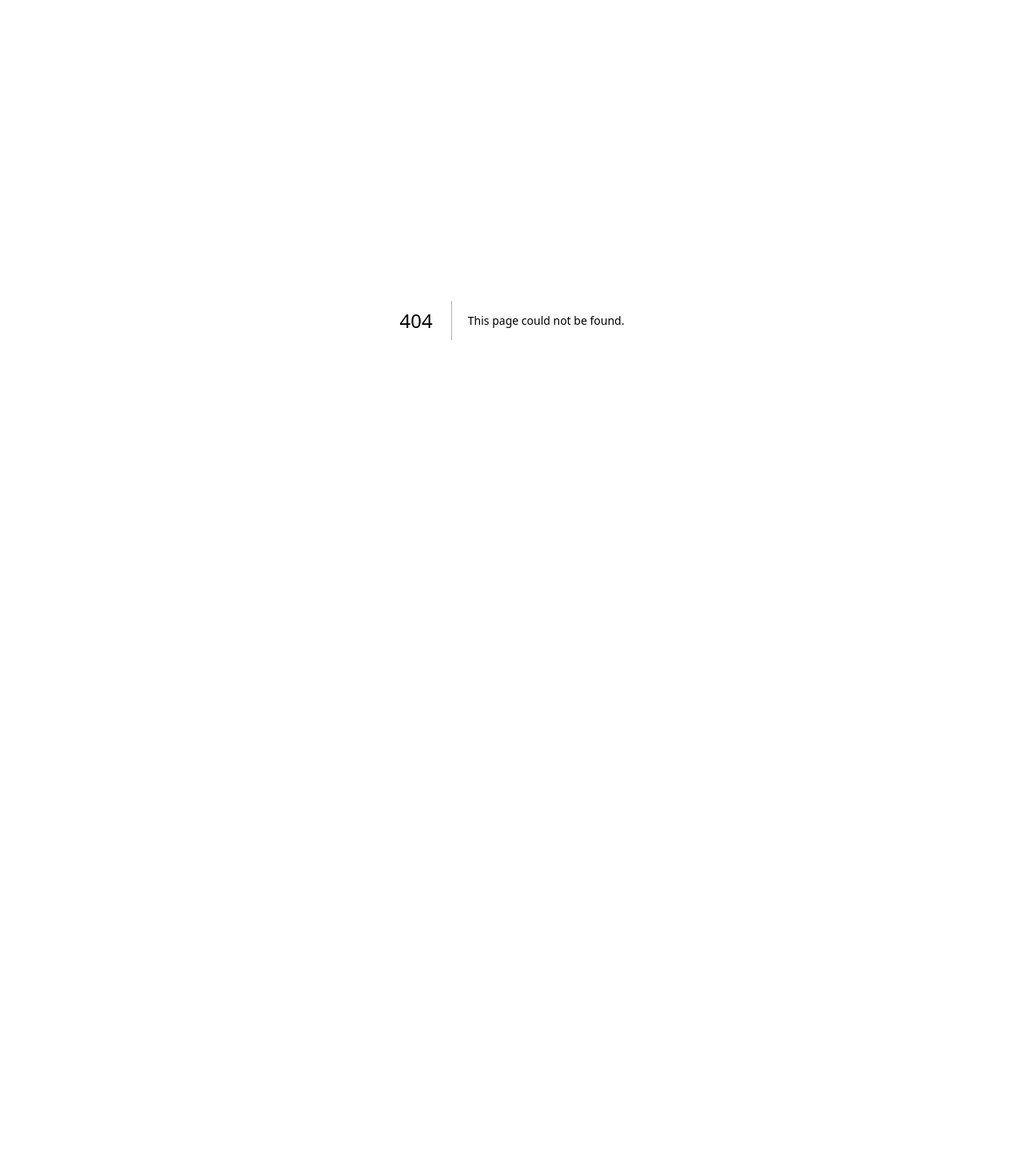
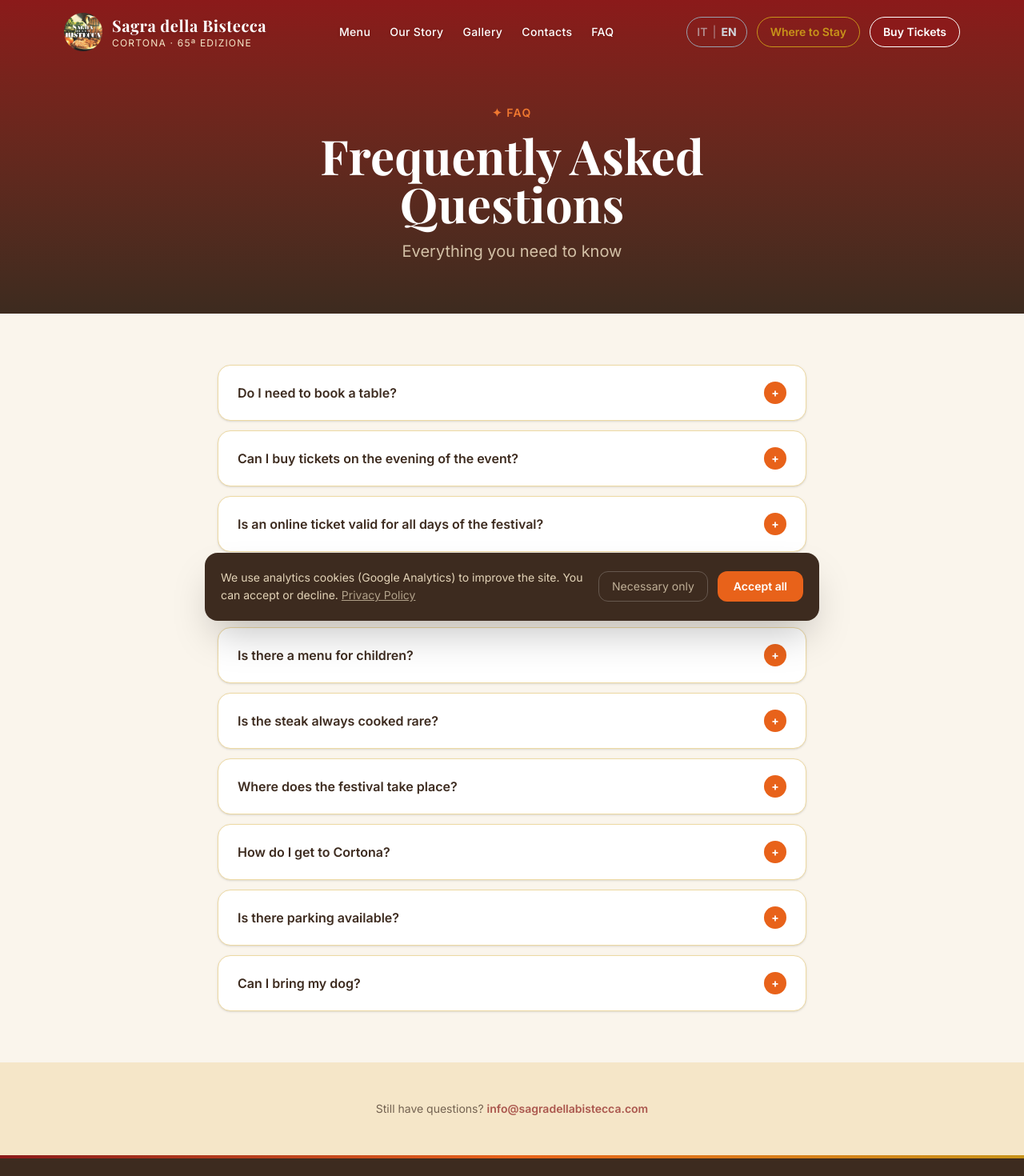
Before and after one commit to KometeCloud/sagra-bistecca-cortona, a Next.js app: page /en/faq in a window 1280 px wide. Before the commit this address had no page. Shown: the top 1470 px of the page at 80% size. Before the commit the page ends 800 px from the top, so only its background shows below. Built offline with nearby package versions, Linux system fonts and the light colour scheme; a web font is replaced by a local one.

Commit message:
feat: pagina FAQ con accordion, link in navbar e footer, IT+EN

```diff
--- /dev/null
+++ b/app/[locale]/faq/page.tsx
@@ -0,0 +1,78 @@
+'use client';
+
+import { useTranslations } from 'next-intl';
+import { useState } from 'react';
+
+export default function FaqPage() {
+  const t = useTranslations('faq');
+  const items = t.raw('items') as { q: string; a: string }[];
+  const [open, setOpen] = useState<number | null>(null);
+
+  return (
+    <>
+      {/* Header */}
+      <section className="pt-32 pb-16 bg-gradient-to-b from-[var(--color-chianti)] to-[var(--color-terra)] text-white text-center">
+        <div className="max-w-3xl mx-auto px-4">
+          <span className="text-[var(--color-fuoco-light)] text-sm font-semibold uppercase tracking-widest">
+            {t('badge')}
+          </span>
+          <h1 className="font-display text-5xl md:text-6xl font-bold mt-3 mb-4">
+            {t('title')}
+          </h1>
+          <p className="text-[var(--color-crema)] opacity-80 text-xl">
+            {t('subtitle')}
+          </p>
+        </div>
+      </section>
+
+      {/* FAQ accordion */}
+      <section className="py-16 bg-[#FAF5EC]">
+        <div className="max-w-3xl mx-auto px-4">
+          <div className="space-y-3">
+            {items.map((item, i) => (
+              <div
+                key={i}
+                className="bg-white rounded-2xl shadow-sm border border-[var(--color-crema-dark)] overflow-hidden"
+              >
+                <button
+                  className="w-full text-left px-6 py-5 flex items-center justify-between gap-4"
+                  onClick={() => setOpen(open === i ? null : i)}
+                  aria-expanded={open === i}
+                >
+                  <span className="font-semibold text-[var(--color-terra)] text-base leading-snug">
+                    {item.q}
+                  </span>
+                  <span
+                    className={`shrink-0 w-7 h-7 rounded-full flex items-center justify-center text-white text-sm font-bold transition-all ${
+                      open === i ? 'bg-[var(--color-chianti)] rotate-45' : 'bg-[var(--color-fuoco)]'
+                    }`}
+                  >
+                    +
+                  </span>
+                </button>
+                {open === i && (
+                  <div className="px-6 pb-5 text-[var(--color-terra)] opacity-80 text-sm leading-relaxed border-t border-[var(--color-crema-dark)] pt-4">
+                    {item.a}
+                  </div>
+                )}
+              </div>
+            ))}
+          </div>
+        </div>
+      </section>
+
+      {/* CTA */}
+      <section className="py-12 bg-[var(--color-crema)] text-center">
+        <p className="text-[var(--color-terra)] opacity-70 text-sm">
+          {t('ctaText')}{' '}
+          <a
+            href="mailto:info@sagradellabistecca.com"
+            className="text-[var(--color-chianti)] font-semibold hover:underline"
+          >
+            info@sagradellabistecca.com
+          </a>
+        </p>
+      </section>
+    </>
+  );
+}
--- a/components/Footer.tsx
+++ b/components/Footer.tsx
@@ -35,13 +35,13 @@ export default function Footer() {
             </h4>
             <ul className="space-y-2 text-sm">
               {[
-                { href: '/', label: nav('home') },
                 { href: '/menu', label: nav('menu') },
                 { href: '/tickets', label: nav('tickets') },
                 { href: '/dove-dormire', label: nav('whereToStay') },
                 { href: '/gallery', label: nav('gallery') },
                 { href: '/our-story', label: nav('ourStory') },
                 { href: '/contacts', label: nav('contacts') },
+                { href: '/faq', label: nav('faq') },
               ].map((l) => (
                 <li key={l.href}>
                   <Link
--- a/components/Navbar.tsx
+++ b/components/Navbar.tsx
@@ -21,6 +21,7 @@ export default function Navbar() {
     { href: '/our-story', label: t('ourStory') },
     { href: '/gallery', label: t('gallery') },
     { href: '/contacts', label: t('contacts') },
+    { href: '/faq', label: t('faq') },
   ];
 
   return (
--- a/messages/en.json
+++ b/messages/en.json
@@ -7,7 +7,8 @@
     "ourStory": "Our Story",
     "contacts": "Contacts",
     "buyTickets": "Buy Tickets",
-    "whereToStay": "Where to Stay"
+    "whereToStay": "Where to Stay",
+    "faq": "FAQ"
   },
   "home": {
     "edition": "65th",
@@ -176,6 +177,54 @@
     "locationTitle": "Location",
     "rights": "All rights reserved"
   },
+  "faq": {
+    "title": "Frequently Asked Questions",
+    "subtitle": "Everything you need to know",
+    "badge": "✦ FAQ",
+    "ctaText": "Still have questions?",
+    "items": [
+      {
+        "q": "Do I need to book a table?",
+        "a": "For couples or small groups (fewer than 10 people), no reservation is needed. There are plenty of tables available every evening. Reservations are required only for groups of 10 or more — in that case, contact us via the Contacts page."
+      },
+      {
+        "q": "Can I buy tickets on the evening of the event?",
+        "a": "Yes, tickets are available directly at the ticket desk on the evening of the event, subject to availability. To avoid queuing, we recommend purchasing online in advance."
+      },
+      {
+        "q": "Is an online ticket valid for all days of the festival?",
+        "a": "An online ticket entitles you to receive the included items once during the entire event, on whichever day you choose between 11 and 15 August 2026."
+      },
+      {
+        "q": "What does the steak menu include?",
+        "a": "The steak menu (€39) includes: Chianina steak 750/800g cooked rare, a choice of side dish (cannellini beans or tomatoes), 1 liter of water, and bread."
+      },
+      {
+        "q": "Is there a menu for children?",
+        "a": "Yes! The children's menu (€18) includes: Chianina burger 140g, french fries, a soft drink or water, and cover charge."
+      },
+      {
+        "q": "Is the steak always cooked rare?",
+        "a": "Yes. The Chianina steak is always cooked rare, following the ancient Tuscan tradition, seasoned only with coarse salt. Respecting the quality of the meat is what makes it truly unique."
+      },
+      {
+        "q": "Where does the festival take place?",
+        "a": "The Sagra della Bistecca takes place at the Giardini del Parterre, in the heart of Cortona (AR), with the stunning Valle di Cortona as a backdrop."
+      },
+      {
+        "q": "How do I get to Cortona?",
+        "a": "By car: Motorway A1, exit Valdichiana, then follow signs to Cortona. By train: Camucia-Cortona station (Rome–Florence line), then taxi or shuttle bus. By plane: Florence airport (1h) or Rome Fiumicino (2h)."
+      },
+      {
+        "q": "Is there parking available?",
+        "a": "Yes, parking is available near the Giardini del Parterre. During peak season we recommend arriving a little early."
+      },
+      {
+        "q": "Can I bring my dog?",
+        "a": "Pets are not allowed inside the festival area for health and safety reasons."
+      }
+    ]
+  },
   "stay": {
     "title": "Where to Stay",
     "subtitle": "Apartments & rooms in Cortona",
--- a/messages/it.json
+++ b/messages/it.json
@@ -7,7 +7,8 @@
     "ourStory": "La Nostra Storia",
     "contacts": "Contatti",
     "buyTickets": "Acquista Biglietti",
-    "whereToStay": "Dove Dormire"
+    "whereToStay": "Dove Dormire",
+    "faq": "FAQ"
   },
   "home": {
     "edition": "65°",
@@ -176,6 +177,54 @@
     "locationTitle": "Location",
     "rights": "Tutti i diritti riservati"
   },
+  "faq": {
+    "title": "Domande Frequenti",
+    "subtitle": "Tutto quello che devi sapere",
+    "badge": "✦ FAQ",
+    "ctaText": "Hai altre domande?",
+    "items": [
+      {
+        "q": "È necessario prenotare?",
+        "a": "Per coppie o piccoli gruppi (meno di 10 persone) non è necessaria alcuna prenotazione. Ci sono moltissimi tavoli disponibili ogni sera. La prenotazione è obbligatoria solo per gruppi di 10 o più persone — in quel caso contattaci tramite la pagina Contatti."
+      },
+      {
+        "q": "Posso acquistare i biglietti la sera dell'evento?",
+        "a": "Sì, i biglietti sono disponibili direttamente in fila alla cassa la sera dell'evento, salvo disponibilità. Per evitare attese, consigliamo l'acquisto online in anticipo."
+      },
+      {
+        "q": "Il biglietto online è valido per tutti i giorni della sagra?",
+        "a": "Il biglietto acquistato online dà diritto a ricevere quanto incluso una sola volta nell'arco dell'intera manifestazione, nel giorno che preferisci tra l'11 e il 15 agosto 2026."
+      },
+      {
+        "q": "Cosa include il menu bistecca?",
+        "a": "Il menu bistecca (€39) include: bistecca di Chianina 750/800g cotta al sangue, contorno a scelta (fagioli al fiasco o pomodori), 1 litro d'acqua e pane."
+      },
+      {
+        "q": "C'è un menu per i bambini?",
+        "a": "Sì! Il menu bambini (€18) include: hamburger di Chianina 140g, patatine fritte, bibita analcolica o acqua e coperto."
+      },
+      {
+        "q": "La bistecca è sempre cotta al sangue?",
+        "a": "Sì. La bistecca di Chianina viene cotta al sangue secondo l'antica tradizione toscana, condita solo con sale grosso. È il rispetto per la materia prima che rende questa carne unica."
+      },
+      {
+        "q": "Dove si svolge la sagra?",
+        "a": "La Sagra della Bistecca si svolge ai Giardini del Parterre, nel cuore di Cortona (AR), con la splendida Valle di Cortona a fare da sfondo."
+      },
+      {
+        "q": "Come si raggiunge Cortona?",
+        "a": "In auto: Autostrada A1, uscita Valdichiana, poi seguire le indicazioni per Cortona. In treno: stazione di Camucia-Cortona (linea Roma–Firenze), poi taxi o bus navetta. In aereo: aeroporti di Firenze (1h) o Roma Fiumicino (2h)."
+      },
+      {
+        "q": "C'è parcheggio?",
+        "a": "Sì, sono disponibili parcheggi nelle vicinanze dei Giardini del Parterre. In alta stagione consigliamo di arrivare con un po' di anticipo."
+      },
+      {
+        "q": "Posso venire con il cane?",
+        "a": "Gli animali domestici non sono ammessi all'interno dell'area della sagra per motivi igienico-sanitari."
+      }
+    ]
+  },
   "stay": {
     "title": "Dove Dormire",
     "subtitle": "Appartamenti e camere a Cortona",
```
